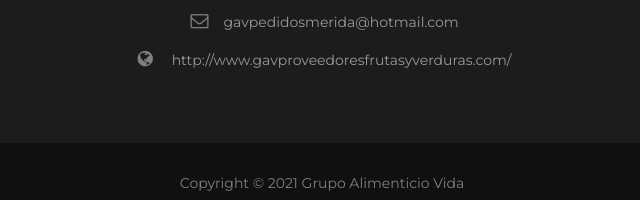
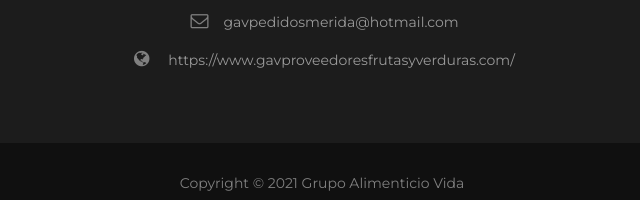
Before and after one commit to nthx15/GAV-Page, a plain HTML site: page contacto.html in a window 1280 px wide. Shown: the part 1786-1986 px from the top of the page, 318-958 px from the left. Drawn offline with Linux system fonts and the light colour scheme; some packages are replaced by stand-ins of ours.

Commit message:
Change min

```diff
--- a/contacto.html
+++ b/contacto.html
@@ -117,7 +117,7 @@
 				<p class="text-center"><i class="fa fa-phone"></i><a href="tel:5616905634">5616905634</a></p>
 				<p class="text-center"><i class="fa fa-whatsapp"></i><a href="https://wa.me/5219995506113" target="_blank">9995506113</a></p>
 				<p class="text-center"><i class="fa fa-envelope-o"></i><a href="mailto:gavpedidosmerida@hotmail.com">gavpedidosmerida@hotmail.com</a></p>
-                <p class="text-center"><i class="fa fa-globe"></i> <a href="http://www.gavproveedoresfrutasyverduras.com/">http://www.gavproveedoresfrutasyverduras.com/</a></p>
+        <p class="text-center"><i class="fa fa-globe"></i> <a href="https://www.gavproveedoresfrutasyverduras.com/">https://www.gavproveedoresfrutasyverduras.com/</a></p>
 			</div>
 
 			<!-- <div class="col-md-3 col-sm-4">
```
